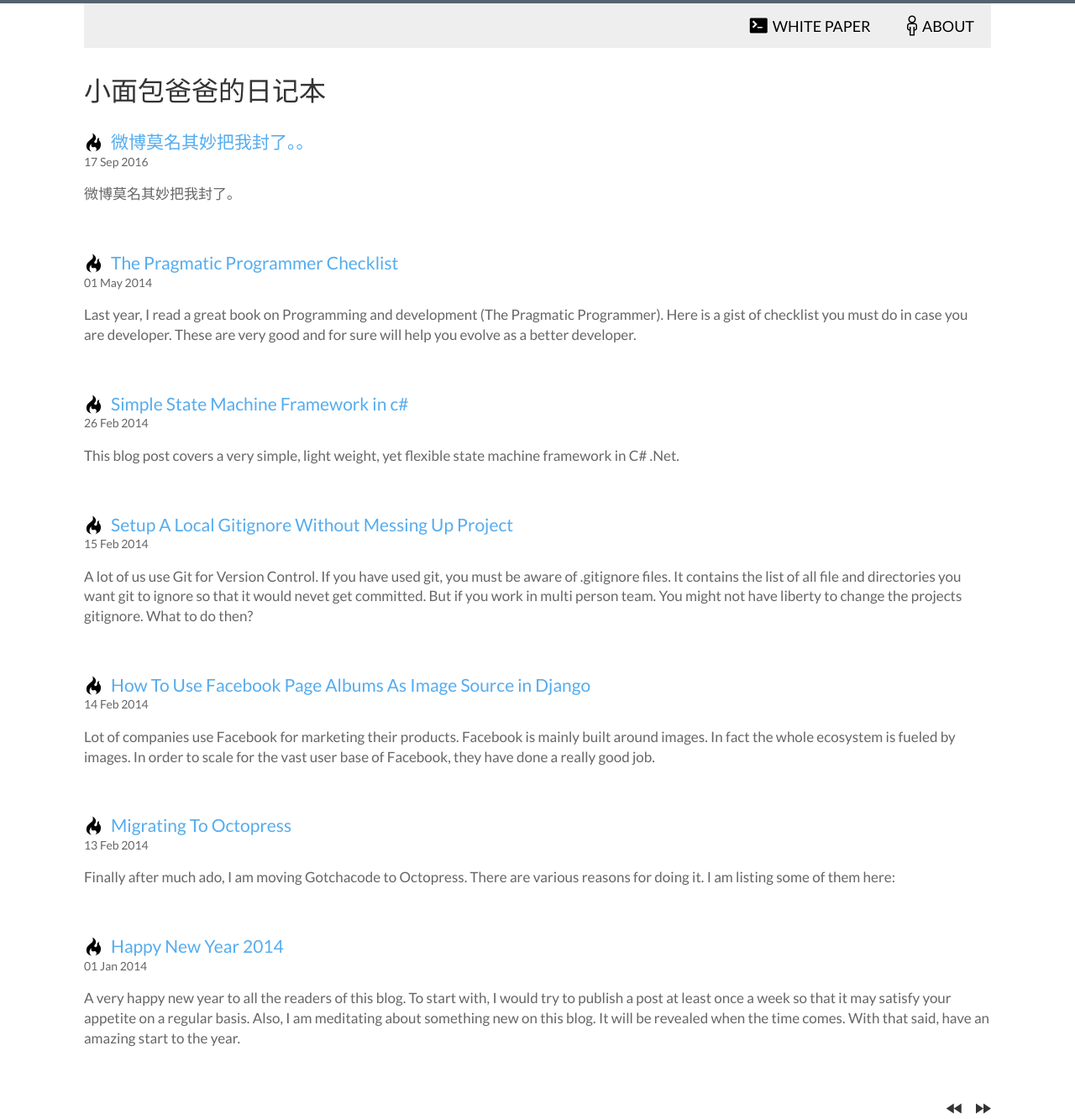
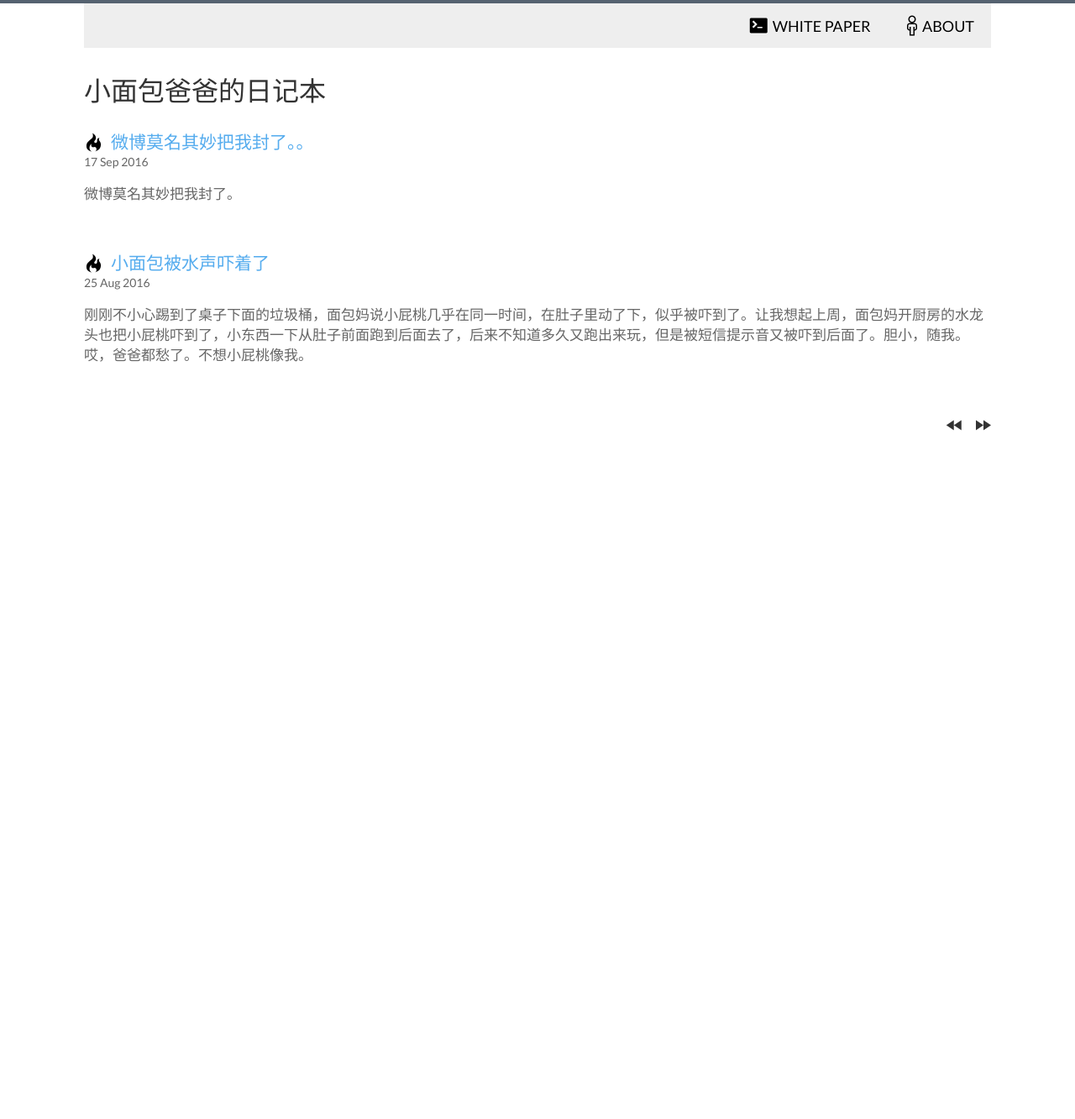
Before and after one commit to songday/xiaomianbaobabaderijiben, a Jekyll site: the page built from index.html, in a window 1280 px wide. Shown: the whole page at 84% size. Built offline with Jekyll 4.4.1, drawn with Linux system fonts in a browser that asks for light colours; the list of posts is cut into pages by our own code; after the commit the page ends 900 px from its top, so only the background shows below that.

Commit message:
new post

````diff
--- a/_posts/2014-01-01-happy-new-year-2014.html
+++ /dev/null
@@ -1,23 +0,0 @@
----
-title: "Happy New Year 2014"
-layout: "post"
-permalink: "/2014/01/happy-new-year-2014.html"
-uuid: "110029272507522038"
-guid: "tag:blogger.com,1999:blog-8151684071475042498.post-110029272507522038"
-date: "2014-01-01 13:22:00"
-updated: "2014-01-01 13:22:18"
-description:
-blogger:
-    siteid: "8151684071475042498"
-    postid: "110029272507522038"
-    comments: "0"
-categories:
-author:
-    name: "Vinit Kumar"
-    url: "https://plus.google.com/106645023605660581419?rel=author"
-    image: "//lh3.googleusercontent.com/-eC-n0AzrUyg/AAAAAAAAAAI/AAAAAAAACaw/fYGPSsG3y70/s512-c/photo.jpg"
----
-
-<div class="css-full-post-content js-full-post-content">
-<div dir="ltr" style="text-align: left;" trbidi="on">A very happy new year to all the readers of this blog. To start with, I would try to publish a post at least once a week so that it may satisfy your appetite on a regular basis. Also, I am meditating about something new on this blog. It will be revealed when the time comes. With that said, have an amazing start to the year.</div>
-</div>
--- a/_posts/2014-02-13-migrating-to-octopress.markdown
+++ /dev/null
@@ -1,17 +0,0 @@
----
-layout: post
-title: "Migrating To Octopress"
-date: 2014-02-13 23:07:02 +0530
-comments: true
-categories:
----
-
-Finally after much ado, I am moving Gotchacode to Octopress. There are various reasons for doing it.
-I am listing some of them here:
-
-- There is absolutely no good theme if you are running a technical blog.
-- Syntax highlighting is pathetic.
-- I can't write post in my text editor.
-- There is no source control.
-
-But I will miss blogspot too. The integrated analytics was best in class and so was the SEO.
--- a/_posts/2014-02-14-how-to-use-facebook-page-albums-as-image-source-in-django.markdown
+++ /dev/null
@@ -1,103 +0,0 @@
----
-layout: post
-title: "How To Use Facebook Page Albums As Image Source in Django"
-date: 2014-02-14 20:39:36 +0530
-comments: true
-categories:
----
-
-Lot of companies use Facebook for marketing their products. Facebook is mainly built around images. In fact the whole ecosystem is fueled by images. In order to scale for the vast user base of Facebook, they have done a really good job.
-
-So what if you don't want to use your own storage for uploading images and want to use Facebook for Images? It would be so cool, right?
-There are two benefits:
-
-- You don't have to spend anytime setting up an app or service to deal with images. Believe me it is a real tough problem to solve given the size and count of images. You can't put a bar on either of these two.
-- It gives your users a much user friendly way. They upload images just once on Facebook and it auto-magically appears on your website. Facebook almost never gets down so there is very good chance you will get a 99.9% uptime.
-
-So, In order to fix this problem last year I created a Ajax based plugins to fetch images from Facebook album. It asked user to enter album URL and name. But there was an issue with this approach. In order to get access to Facebook graph database it has to get access tokens and each access token only last two months. Plus, it collapsed when it faced IE, since there is unsolvable CORS issue with IE < 9 (our 50% client base for that project).
-
-
-It was a tough problem to solve. But i finally found some good articles and projects on Internet. One such project was django-fbgallery. It used a really neat approach to get the Facebook images server side and renders it the page purely server side. It not only solved the IE issue, but also the quality and speed of image loading became instant.
-
-But there was an issue with this app, it used URLS to render the albums and spoiled the pretty URLS that you would like for pages in Django. So I took the core part of the app ( the Facebook interaction part) and made a sweet CMS plugin out of it.
-
-Here is the code to make it all work:
-
-```python Facebook.py
-from django.conf import settings
-from django.core.cache import cache
-import urllib2, urllib
-import django.utils.simplejson as json
-from django.template import defaultfilters
-
-
-fql_url = 'https://api.Facebook.com/method/fql.query'
-cache_expires = getattr(settings, 'CACHE_EXPIRES', 30)
-
-def get_fql_result(fql):
-    cachename = 'fbgallery_cache_' + defaultfilters.slugify(fql)
-    data = None
-    if cache_expires > 0:
-        data = cache.get(cachename)
-    if data == None:
-        options = {
-            'query':fql,
-            'format':'json',
-        }
-        f = urllib2.urlopen(urllib2.Request(fql_url, urllib.urlencode(options)))
-        response = f.read()
-        f.close()
-        data = json.loads(response)
-        if cache_expires > 0:
-            cache.set(cachename, data, cache_expires*60)
-    return data
-
-def display_album(album_id):
-    """Display a Facebook album
-
-    First check that the album id belongs to the page id specified
-    """
-    fb_id = settings.FB_PAGE_ID
-    fql = "select aid, name from album where owner=%s and aid='%s'" % (fb_id, album_id)
-    valid_album = get_fql_result(fql)
-    if valid_album:
-        fql = "select pid, src, src_small, src_big, caption from photo where aid = '%s'  order by created desc" % album_id
-        album = get_fql_result(fql)
-        #album_detail = [item for item in valid_album]
-        return album
-```
-
-I asked user to enter the album ID and name, then rendered the album using the plugin here:
-
-
-```python cms_plugins.py
-from cms.plugin_base import CMSPluginBase
-from cms.plugin_pool import plugin_pool
-from django.utils.translation import ugettext_lazy as _
-from Facebook import display_album
-
-from models import FacebookGallery
-
-class FacebookGalleryPlugin(CMSPluginBase):
-    model = FacebookGallery
-    name = _("Facebook Album Gallery")
-    render_template = "cmsplugin_fbgallery/album.html"
-
-    def render(self, context, instance, placeholder):
-        album = display_album(instance.album_id)
-        context.update({
-          'object': instance,
-          'album': album,
-          })
-        return context
-
-plugin_pool.register_plugin(FacebookGalleryPlugin)
-```
-
-You could choose whatever template you want. It's entirely upto you.
-
-Here is the image of this plugin live in action:
-
-<a href="http://imgur.com/dmrxcXh"><img src="http://i.imgur.com/dmrxcXh.png" title="Hosted by imgur.com" /></a>
-
-The plugin is open sourced here: [cmsplugin-fbgallery](https://github.com/changer/cmsplugin-fbgallery) . Feel free to contribute and ask questions.
--- a/_posts/2014-02-15-setup-a-local-gitignore-without-messing-up-project.markdown
+++ /dev/null
@@ -1,19 +0,0 @@
----
-layout: post
-title: "Setup A Local Gitignore Without Messing Up Project"
-date: 2014-02-15 07:51:16 +0530
-comments: true
-categories:
----
-
-A lot of us use Git for Version Control. If you have used git, you must be aware of .gitignore files. It contains the list of all file and directories you want git to ignore so that it would nevet get committed. But if you work in multi person team. You might not have liberty to change the projects gitignore. What to do then?
-
-Well, the solution is pretty simple. Say you are using any IDE like Pycharm or Netbeans. They always create some files to create track of your projects. Something like `.ropeproject`
-
-So in order to make git ignore it, Go to : `cd .git/info/`
-
-You see there is a file called exclude. Fill it up with the files and directories you want it to ignore, just like the gist below:
-
-{% gist 7597812 %}
-
-And it is done. Now you never have to worry about your editor messing up your commits.
--- a/_posts/2014-02-26-simple-state-machine-framework-in-c-number.markdown
+++ /dev/null
@@ -1,155 +0,0 @@
----
-layout: post
-title: "Simple State Machine Framework in c#"
-date: 2014-02-26 11:37:18 +0530
-comments: true
-categories:
----
-
-This blog post covers a very simple, light weight, yet flexible state machine framework in C# .Net.
-
-[Souce code on Github](https://github.com/mubeenh/SSM)
-
-[Download NuGet package](https://www.nuget.org/packages/SSM/)
-
-
-Concept
---------
-
-**State :** The state of a stateful entity. Represented by <code>IState</code>
-
-**Stateful entity :** An entity that has a defined state. Represented by <code>IStatefulEntity</code>
-
-**Context :** A context in which a state machine executes a transition. It is simply a set of configuration and data that governs the execution of a state machine. Represented by <code>IStateMachineContext</code>
-
-**Transition handler :** A component that handles a transition of a stateful entity between a source state to target state. Represented by <code>ITransitionHandler</code>
-
-Usage
-------
-
-Start by creating an entity that represents a state.
-
-```csharp
-
-    public class ServiceTicketState : IState
-    {
-        public string Code { get; set; }
-        public string Name { get; set; }
-        // ...
-    }
-
-```
-
-Now, create a stateful entity by implementing <code>IStatefulEntity</code> interface. For exmaple:
-
-```csharp
-    public class ServiceTicket : IStatefulEntity<ServiceTicketState>
-    {
-        public ServiceTicketState State { get; set; }
-        public string Name { get; set; }
-        // ...
-    }
-```
-
-Next comes transition handlers. A transition hadler is created by implementing <code>ITransitionHandler</code> interface. Below is an example of a generic transition handler that can be used to abstract common functionalities in our Service Ticket example.
-
-```csharp
-
-    public class GenericTransitionHandler : ITransitionHandler<ServiceTicket, ServiceTicketState>
-    {
-        public virtual string TransitionKey { get { return ""; } }
-
-        public virtual ServiceTicket Execute(ServiceTicket entity, ServiceTicketState nextState, IDictionary<string, object> argumentsMap = null)
-        {
-            entity.State = nextState;
-            return entity;
-        }
-
-        public virtual ServiceTicket ValidateTransition(ServiceTicket entity, ServiceTicketState nextState, IDictionary<string, object> argumentsMap = null)
-        {
-            return entity;
-        }
-
-        public virtual void BeforeTransition(ServiceTicket entity, IDictionary<string, object> argumentsMap = null)
-        {
-
-        }
-
-        public virtual void AfterTransition(ServiceTicket entity, IDictionary<string, object> argumentsMap = null)
-        {
-
-        }
-    }
-```
-
-Next and final step is to create a 'context' by implementing <code>IStateMachineContext</code> interface. This interface declares following methods that need to be implemented to create a context.
-
-```csharp
-ICollection<StateTransition> GetTransitions();
-IDictionary<string, ITransitionHandler<T,M>> GetTransitionHandlersMap();
-ICollection<M> AllStates();
-```
-
-Implementation approach is left to the user. It could from just hard coding for simple cases to database backed storage and retrieval for more advanced cases.
-
-Here is an example implementation (hard coded for simplicity)
-
-```csharp
-        public ICollection<StateTransition> GetTransitions()
-        {
-            ICollection<StateTransition> map = new List<StateTransition>();
-            // Define all possible transitions, and its source and target states
-            map.Add(new StateTransition("?", "Transition_New", "New")); // ? means null or undefined state
-            map.Add(new StateTransition("New", "Transition_Open", "Open"));
-            map.Add(new StateTransition("Open", "Transition_Close", "Closed"));
-            map.Add(new StateTransition("Closed", "Transition_ReOpen", "Open"));
-            map.Add(new StateTransition("?", "Transition_Cancel", "Cancelled"));
-
-            return map;
-        }
-
-        public IDictionary<string, ITransitionHandler<ServiceTicket, ServiceTicketState>> GetTransitionHandlersMap()
-        {
-            IDictionary<string, ITransitionHandler<ServiceTicket, ServiceTicketState>> map = new Dictionary<string, ITransitionHandler<ServiceTicket, ServiceTicketState>>();
-            // create a map of all available transitions and their respective transition handlers
-            map.Add("Transition_New", new NewTransitionHandler());
-            map.Add("Transition_Open", new OpenTransitionHandler());
-            map.Add("Transition_Close", new CloseTransitionHandler());
-            map.Add("Transition_ReOpen", new OpenTransitionHandler());
-
-            return map;
-        }
-
-        public ICollection<ServiceTicketState> AllStates()
-        {
-            List<ServiceTicketState> states = new List<ServiceTicketState>();
-            // create a list of all possible states
-            states.Add(new ServiceTicketState() { Code = "New", Name = "New Ticket" });
-            states.Add(new ServiceTicketState() { Code = "Open", Name = "Ticket Open" });
-            states.Add(new ServiceTicketState() { Code = "Closed", Name = "Ticket Closed" });
-            states.Add(new ServiceTicketState() { Code = "Cancelled", Name = "Ticket Cancelled" });
-
-            return states;
-        }
-
-```
-
-Now <code>ServiceTicket</code> entity can be transitioned through state machine. Create an instance of <code>StateMachine</code> as follows.
-
-```csharp
-            IStateMachineContext<ServiceTicket, ServiceTicketState> context = new ExampleStateMachineContext();
-            StateMachine<ServiceTicket, ServiceTicketState> StateMachine = new StateMachine<ServiceTicket, ServiceTicketState>(context);
-```
-
-And request a transition as shown below.
-
-```csharp
-            ServiceTicket serviceTicket = new ServiceTicket()
-            {
-                 Name = "An example service ticket"
-            };
-
-            StateMachine.RequestTransition(serviceTicket, "Transition_New");
-```
-
-And thats it. Your state machine is ready to handle transitions on the Service Ticket example entity.
--- a/_posts/2014-05-01-the-pragmatic-programmer-checklist.markdown
+++ /dev/null
@@ -1,14 +0,0 @@
----
-layout: post
-title: "The Pragmatic Programmer Checklist"
-date: 2014-05-01 14:05:26 +0530
-comments: true
-categories:
----
-
-Last year, I read a great book on Programming and development (The Pragmatic Programmer).
-Here is a gist of checklist you must do in case you are developer. These are very good
-and for sure will help you evolve as a better developer.
-
-
-<script src="https://gist.github.com/vinitkumar/55ef44f759b7e5620d59.js"></script>
--- a/index.html
+++ b/index.html
@@ -6,7 +6,7 @@ title: 小面包爸爸的日记本
 <div class="listing">
     {% for post in paginator.posts %}
     <div class="post other link">
-      <h2><span class="mega-octicon octicon-flame" style="min-width: 32px;"></span><a href="/white-paper{{post.url}}">{{ post.title }}</a></h2>
+      <h2><span class="mega-octicon octicon-flame" style="min-width: 32px;"></span><a href="/xiaomianbaobabaderijiben{{post.url}}">{{ post.title }}</a></h2>
       <p class="post-date">{{ post.date | date_to_string }}</p>
 
       <p>{{ post.excerpt }}</p>
````
Also changed, not shown: _posts/2016-08-25-有点点胆小的小面包.md (added, +9 -0 lines).
